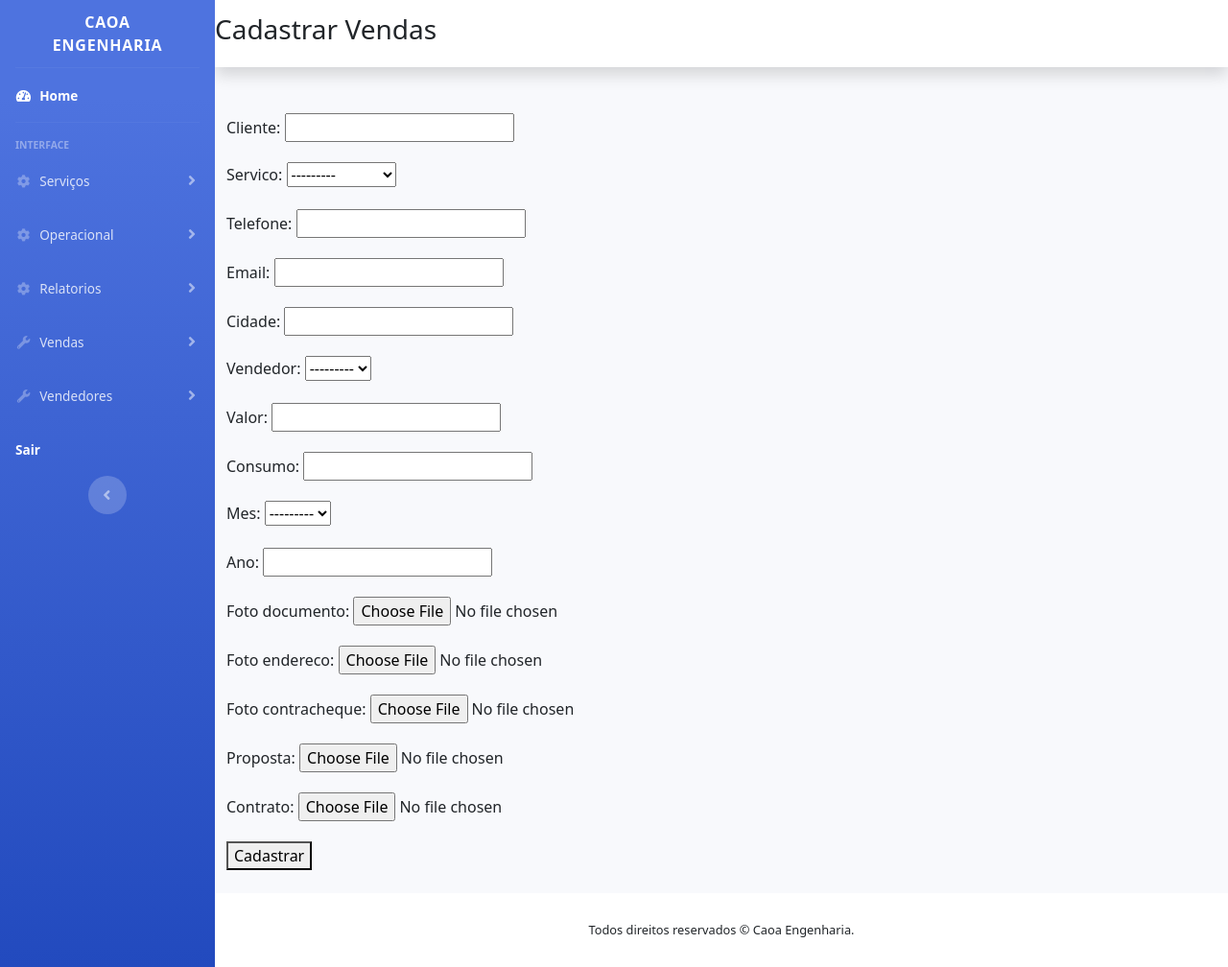
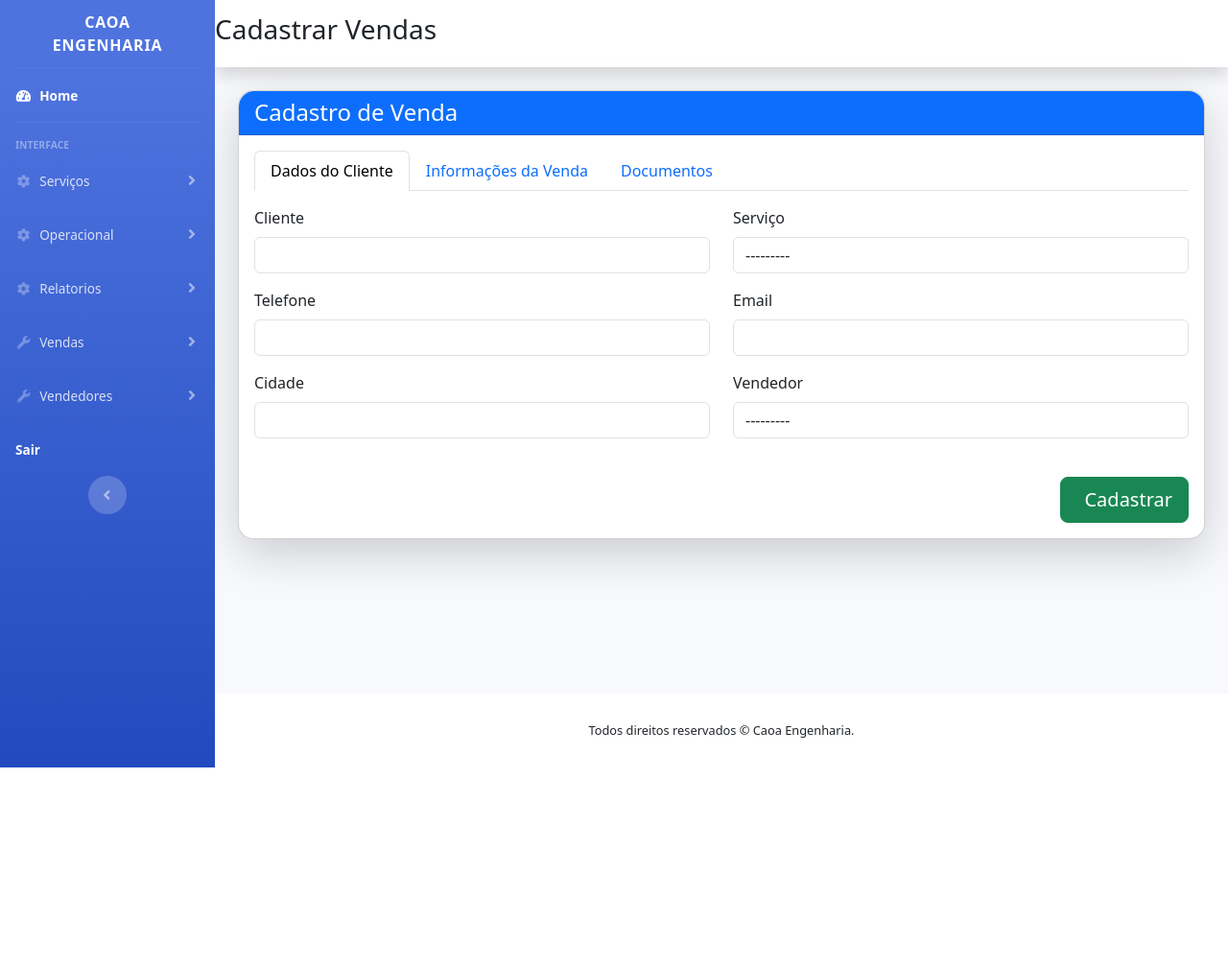
Before and after one commit to marcelohiginoduarte/caoa_eng, a Django app: page /vendas/vendascadastrar in a window 1280 px wide. Shown: the whole page at 96% size. After the commit the page ends 800 px from the top, so only its background shows below. Run offline with Django 4.2, Linux system fonts and the light colour scheme; the visitor is signed in with stand-in values (Sample User, id 1); data that the repository does not hold is empty; parts of the project's set-up code (start-up, migrations or seed data) failed here and were passed over; some libraries are stand-ins or nearby versions.

Commit message:
colocando UI/UX no sistema

```diff
--- a/apps/servico/templates/index.html
+++ b/apps/servico/templates/index.html
@@ -10,6 +10,7 @@
 
     <title>Caoa_Eng</title>
     {% load static %}
+    {% load widget_tweaks %}
     <link href="{% static 'vendor/fontawesome-free/css/all.min.css' %}" rel="stylesheet" type="text/css">
     <link
         href="https://fonts.googleapis.com/css?family=Nunito:200,200i,300,300i,400,400i,600,600i,700,700i,800,800i,900,900i"
--- a/apps/vendas/forms.py
+++ b/apps/vendas/forms.py
@@ -6,22 +6,14 @@ class VendasExternasForms(forms.ModelForm):
     class Meta:
         model = Venda
         fields = [
-                    'cliente',
-                    'servico',
-                    'telefone',
-                    'email',
-                    'cidade',
-                    'vendedor',
-                    'valor',
-                    'consumo',
-                    'mes',
-                    'ano',
-                    'foto_documento',
-                    'foto_endereco',
-                    'foto_contracheque',
-                    'proposta',
-                    'contrato',
-                ]
+            'cliente', 'servico', 'telefone', 'email', 'cidade', 'vendedor',
+            'valor', 'consumo', 'mes', 'ano',
+            'foto_documento', 'foto_endereco', 'foto_contracheque', 'proposta', 'contrato',
+        ]
+
+    grupo_cliente = ['cliente', 'servico', 'telefone', 'email', 'cidade', 'vendedor']
+    grupo_venda = ['valor', 'consumo', 'mes', 'ano']
+    grupo_documentos = ['foto_documento', 'foto_endereco', 'foto_contracheque', 'proposta', 'contrato']
 
 
 class Alterar_status_vendas(forms.ModelForm):
--- a/apps/vendas/models.py
+++ b/apps/vendas/models.py
@@ -81,7 +81,7 @@ class Venda(models.Model):
                 Servico.objects.create(
                     cliente=self.cliente,
                     telefone=self.telefone,
-                    tipo_serviço=self.servico,
+                    tipo_servico=self.servico,
                     cidade=self.cidade,
                     status='V',
                     valor_empreendimento=self.valor,
--- a/apps/vendas/templates/vendascadastrar.html
+++ b/apps/vendas/templates/vendascadastrar.html
@@ -1,12 +1,113 @@
 {% extends 'index.html' %}
-{% block subtitulo%} <h3> Cadastrar Vendas</h3>{% endblock %}
-
+{% load widget_tweaks %}
+{% block subtitulo %}<h3>Cadastrar Vendas</h3>{% endblock %}
 
 {% block material %}
-    <br>
-    <form method="POST" enctype="multipart/form-data">
-        {% csrf_token %}
-        {{ form.as_p }}
-        <button type="submit">Cadastrar</button>
-    </form>
+<div class="container mt-4">
+    <div class="card shadow-lg rounded-4">
+        <div class="card-header bg-primary text-white rounded-top-4">
+            <h4 class="mb-0">Cadastro de Venda</h4>
+        </div>
+        <div class="card-body">
+            <form method="POST" enctype="multipart/form-data">
+                {% csrf_token %}
+
+                <ul class="nav nav-tabs mb-3" id="vendaTabs" role="tablist">
+                    <li class="nav-item" role="presentation">
+                        <button class="nav-link active" id="cliente-tab" data-bs-toggle="tab" data-bs-target="#cliente" type="button" role="tab">Dados do Cliente</button>
+                    </li>
+                    <li class="nav-item" role="presentation">
+                        <button class="nav-link" id="info-tab" data-bs-toggle="tab" data-bs-target="#info" type="button" role="tab">Informações da Venda</button>
+                    </li>
+                    <li class="nav-item" role="presentation">
+                        <button class="nav-link" id="documentos-tab" data-bs-toggle="tab" data-bs-target="#documentos" type="button" role="tab">Documentos</button>
+                    </li>
+                </ul>
+
+                <div class="tab-content" id="vendaTabsContent">
+                    <div class="tab-pane fade show active" id="cliente" role="tabpanel">
+                        <div class="row">
+                            <div class="col-md-6 mb-3">
+                                <label class="form-label">Cliente</label>
+                                {{ form.cliente|add_class:"form-control" }}
+                            </div>
+                            <div class="col-md-6 mb-3">
+                                <label class="form-label">Serviço</label>
+                                {{ form.servico|add_class:"form-control" }}
+                            </div>
+                            <div class="col-md-6 mb-3">
+                                <label class="form-label">Telefone</label>
+                                {{ form.telefone|add_class:"form-control" }}
+                            </div>
+                            <div class="col-md-6 mb-3">
+                                <label class="form-label">Email</label>
+                                {{ form.email|add_class:"form-control" }}
+                            </div>
+                            <div class="col-md-6 mb-3">
+                                <label class="form-label">Cidade</label>
+                                {{ form.cidade|add_class:"form-control" }}
+                            </div>
+                            <div class="col-md-6 mb-3">
+                                <label class="form-label">Vendedor</label>
+                                {{ form.vendedor|add_class:"form-control" }}
+                            </div>
+                        </div>
+                    </div>
+
+                    <div class="tab-pane fade" id="info" role="tabpanel">
+                        <div class="row">
+                            <div class="col-md-4 mb-3">
+                                <label class="form-label">Valor</label>
+                                {{ form.valor|add_class:"form-control" }}
+                            </div>
+                            <div class="col-md-4 mb-3">
+                                <label class="form-label">Consumo</label>
+                                {{ form.consumo|add_class:"form-control" }}
+                            </div>
+                            <div class="col-md-2 mb-3">
+                                <label class="form-label">Mês</label>
+                                {{ form.mes|add_class:"form-control" }}
+                            </div>
+                            <div class="col-md-2 mb-3">
+                                <label class="form-label">Ano</label>
+                                {{ form.ano|add_class:"form-control" }}
+                            </div>
+                        </div>
+                    </div>
+
+                    <div class="tab-pane fade" id="documentos" role="tabpanel">
+                        <div class="row">
+                            <div class="col-md-6 mb-3">
+                                <label class="form-label">Foto Documento</label>
+                                {{ form.foto_documento|add_class:"form-control" }}
+                            </div>
+                            <div class="col-md-6 mb-3">
+                                <label class="form-label">Foto Endereço</label>
+                                {{ form.foto_endereco|add_class:"form-control" }}
+                            </div>
+                            <div class="col-md-6 mb-3">
+                                <label class="form-label">Foto Contracheque</label>
+                                {{ form.foto_contracheque|add_class:"form-control" }}
+                            </div>
+                            <div class="col-md-6 mb-3">
+                                <label class="form-label">Proposta</label>
+                                {{ form.proposta|add_class:"form-control" }}
+                            </div>
+                            <div class="col-md-6 mb-3">
+                                <label class="form-label">Contrato</label>
+                                {{ form.contrato|add_class:"form-control" }}
+                            </div>
+                        </div>
+                    </div>
+                </div>
+
+                <div class="text-end mt-4">
+                    <button type="submit" class="btn btn-success btn-lg rounded-3">
+                        <i class="bi bi-save me-2"></i> Cadastrar
+                    </button>
+                </div>
+            </form>
+        </div>
+    </div>
+</div>
 {% endblock %}
--- a/caoa/settings.py
+++ b/caoa/settings.py
@@ -30,6 +30,7 @@ INSTALLED_APPS = [
     'django.contrib.sessions',
     'django.contrib.messages',
     'django.contrib.staticfiles',
+    'widget_tweaks',
     'django_extensions',
     'servico',
     'vendas',
```
Also changed, not shown: apps/acompanhamentosfinanceiroprojeto/views.py (+6 -5 lines), 5 other files.
